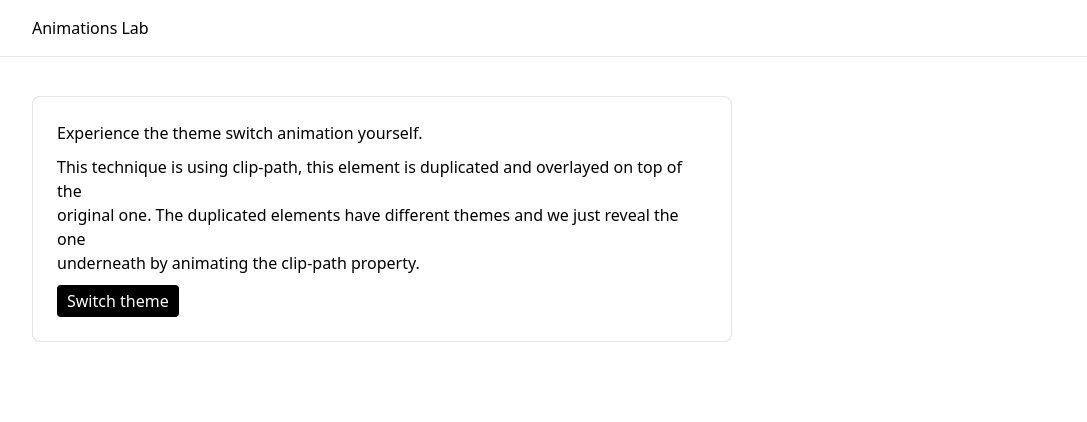
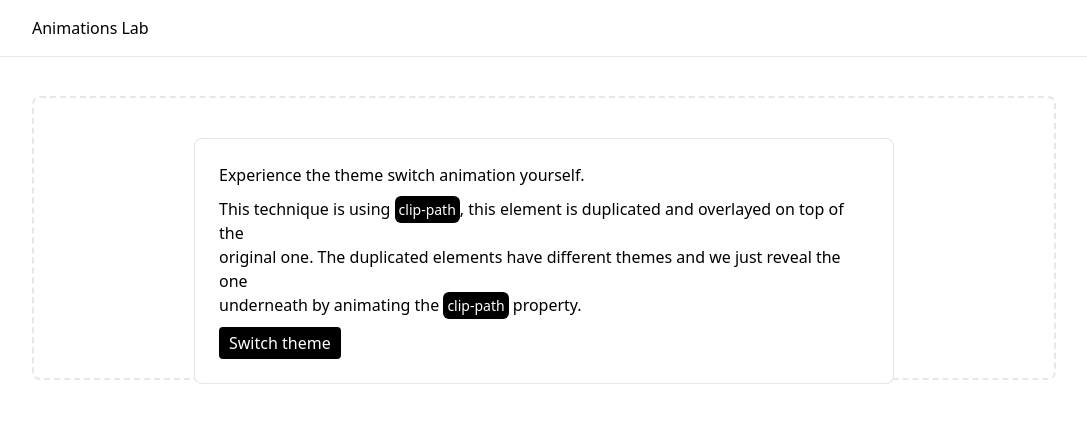
Before and after one commit to GreattitJY/animations-lab, a React (Vite) app: page / in a window 1280 px wide. Shown: the top 422 px of the page, without its empty margins (96-1183 px from the left). Built offline with nearby package versions, Linux system fonts and the light colour scheme.

Commit message:
add: sample wrapper showcase

```diff
--- /dev/null
+++ b/src/components/_common/showcase.tsx
@@ -0,0 +1,19 @@
+import { cn } from "@/lib/utils";
+import { PropsWithChildren } from "react";
+
+interface ShowcaseProps extends PropsWithChildren {
+  className?: string;
+}
+
+export default function Showcase({ className, children }: ShowcaseProps) {
+  return (
+    <div
+      className={cn(
+        "border-2 rounded-lg border-dashed flex items-center justify-center",
+        className
+      )}
+    >
+      {children}
+    </div>
+  );
+}
--- /dev/null
+++ b/src/components/clip-path/example.tsx
@@ -0,0 +1,77 @@
+import { useState } from "react";
+import "./styles.css";
+
+export default function Example() {
+  const [isLight, setIsLight] = useState(true);
+
+  return (
+    <div className="relative h-[200px] w-[700px] my-10">
+      <section
+        className={`p-6 rounded-lg border space-y-2.5 bg-white w-[700px] absolute top-0
+            ${isLight && "reveal z-10"}
+          `}
+      >
+        <h2>Experience the theme switch animation yourself.</h2>
+        <p className="flex flex-col">
+          <span>
+            This technique is using{" "}
+            <strong className="bg-black rounded-md p-1 font-normal text-sm text-white">
+              clip-path
+            </strong>
+            , this element is duplicated and overlayed on top of the
+          </span>
+          <span>
+            original one. The duplicated elements have different themes and we just reveal the one
+          </span>
+          <span>
+            underneath by animating the{" "}
+            <strong className="bg-black rounded-md p-1 font-normal text-sm text-white">
+              clip-path
+            </strong>{" "}
+            property.
+          </span>
+        </p>
+        <button
+          type="button"
+          className="bg-black text-white py-1 px-2.5 rounded"
+          onClick={() => setIsLight(false)}
+        >
+          Switch theme
+        </button>
+      </section>
+      <section
+        className={`p-6 rounded-lg border space-y-2.5 w-[700px] absolute top-0 bg-black text-white
+          ${!isLight && "reveal z-10"}
+          `}
+      >
+        <h2>Experience the theme switch animation yourself.</h2>
+        <p className="flex flex-col">
+          <span>
+            This technique is using{" "}
+            <strong className="bg-neutral-800 rounded-md p-1 font-normal text-sm text-white">
+              clip-path
+            </strong>
+            , this element is duplicated and overlayed on top of the
+          </span>
+          <span>
+            original one. The duplicated elements have different themes and we just reveal the one
+          </span>
+          <span>
+            underneath by animating the{" "}
+            <strong className="bg-neutral-800 rounded-md p-1 font-normal text-sm text-white">
+              clip-path
+            </strong>{" "}
+            property.
+          </span>
+        </p>
+        <button
+          type="button"
+          className="bg-white text-black py-1 px-2.5 rounded-md"
+          onClick={() => setIsLight(true)}
+        >
+          Switch theme
+        </button>
+      </section>
+    </div>
+  );
+}
--- a/src/components/clip-path/index.tsx
+++ b/src/components/clip-path/index.tsx
@@ -1,59 +1,13 @@
-import { useState } from "react";
 import "./styles.css";
+import Example from "./example";
+import Showcase from "../_common/showcase";
 
 export default function ClipPath() {
-  const [isLight, setIsLight] = useState(true);
-
   return (
-    <div className="relative">
-      <section
-        className={`p-6 rounded-lg border space-y-2.5 bg-white w-[700px] absolute top-0
-            ${isLight && "reveal z-10"}
-          `}
-      >
-        <h2>Experience the theme switch animation yourself.</h2>
-        <p className="flex flex-col">
-          <span>
-            This technique is using clip-path, this element is duplicated and overlayed on top of
-            the
-          </span>
-          <span>
-            original one. The duplicated elements have different themes and we just reveal the one
-          </span>
-          <span>underneath by animating the clip-path property.</span>
-        </p>
-        <button
-          type="button"
-          className="bg-black text-white py-1 px-2.5 rounded"
-          onClick={() => setIsLight(false)}
-        >
-          Switch theme
-        </button>
-      </section>
-      <section
-        className={`p-6 rounded-lg border space-y-2.5 w-[700px] absolute top-0 bg-black text-white
-          ${!isLight && "reveal z-10"}
-          `}
-      >
-        <h2>Experience the theme switch animation yourself.</h2>
-        <p className="flex flex-col">
-          <span>
-            This technique is using clip-path, this element is duplicated and overlayed on top of
-            the
-          </span>
-          <span>
-            original one. The duplicated elements have different themes and we just reveal the one
-          </span>
-          <span>underneath by animating the clip-path property.</span>
-        </p>
-        <button
-          type="button"
-          className="bg-white text-black py-1 px-2.5 rounded"
-          onClick={() => setIsLight(true)}
-        >
-          Switch theme
-        </button>
-      </section>
+    <div className="">
+      <Showcase>
+        <Example />
+      </Showcase>
     </div>
   );
 }
--- a/src/routes/pages/home.tsx
+++ b/src/routes/pages/home.tsx
@@ -4,7 +4,7 @@ interface HomeProps {}
 
 export default function Home({}: HomeProps) {
   return (
-    <article>
+    <article className="flex flex-col gap-2.5">
       <ClipPath />
     </article>
   );
```
